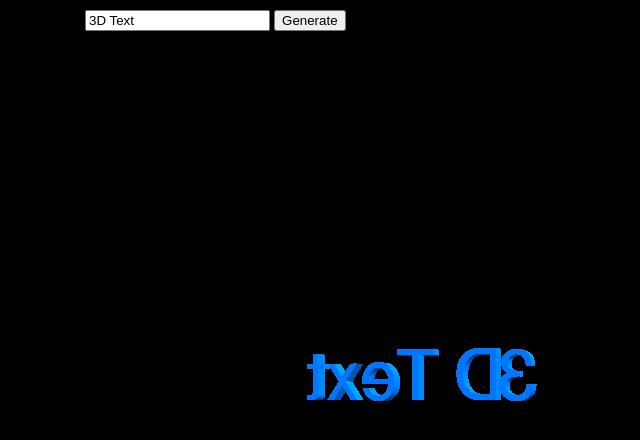
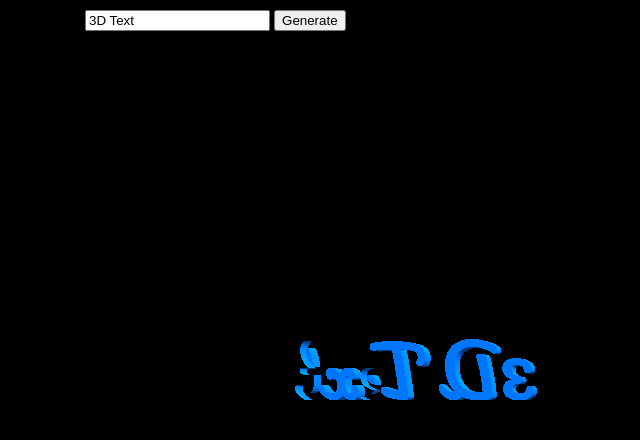
Before and after one commit to db-ogataj/ModifiedPacificoFont, a plain HTML site: page index.html in a window 1280 px wide. Shown: the whole page, without its empty margins (0-640 px from the left). Drawn offline with nearby package versions, Linux system fonts and the light colour scheme.

Commit message:
Update index.html

```diff
--- a/index.html
+++ b/index.html
@@ -56,7 +56,7 @@
             }
 
             const loader = new THREE.FontLoader();
-loader.load('https://threejs.org/examples/fonts/helvetiker_regular.typeface.json', function(font) {
+loader.load('Pacifico3D_3D.json', function(font) {
     const textGeometry = new THREE.TextGeometry(text, {
         font: font,
         size: 1,
```
